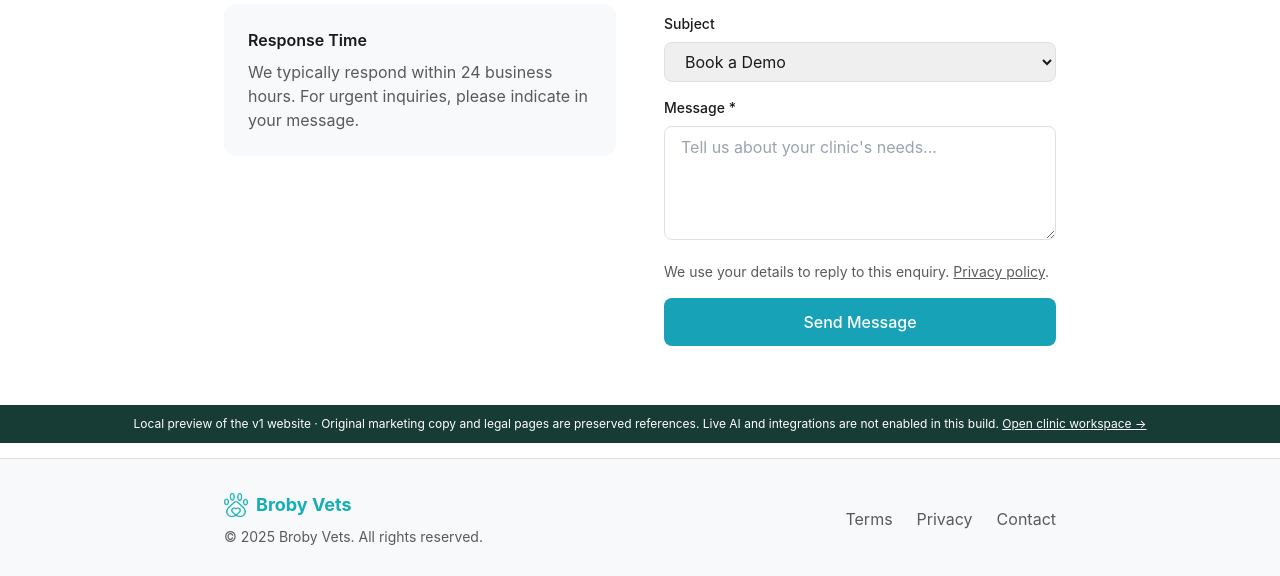
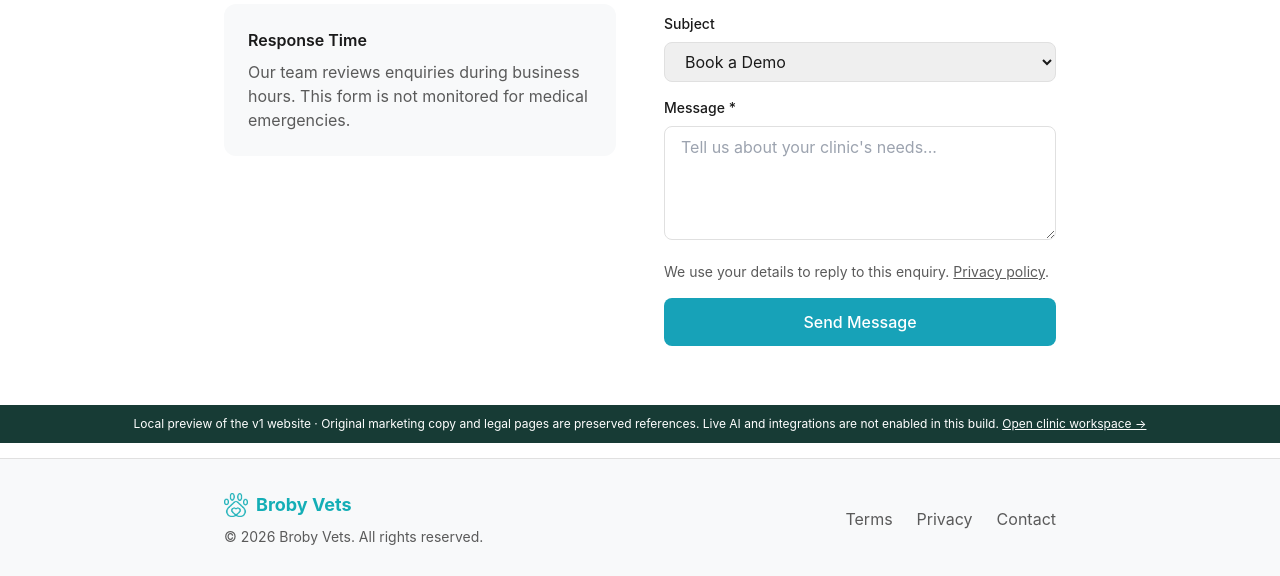
Before and after one commit to NeoDiuZ/broby-v2, a Next.js app in the folder web/: page /contact in a window 1280 px wide. Shown: the part 357-933 px from the top of the page. Built offline with nearby package versions, Linux system fonts and the light colour scheme.

Commit message:
Remove preview banner from public contact and legal pages

```diff
--- a/web/pages/_app.jsx
+++ b/web/pages/_app.jsx
@@ -2,7 +2,7 @@
  * @file _app.jsx
  * @description App-wide chrome. Loads global stylesheet, Plus Jakarta Sans
  * (used by /privacy /terms /dpa /subprocessors via tailwind `font-plus-jakarta`),
- * and the global staging banner.
+ * and a development-only preview banner.
  */
 
 import Head from 'next/head'
@@ -13,11 +13,11 @@ function MyApp({ Component, pageProps }) {
     <>
       <Head>
         <link rel="stylesheet" href="/marketing.css" />
-        <title>Broby Vets | Local website preview</title>
+        <title>Broby Vets</title>
         <link rel="icon" href="/favicon.ico" />
         <link rel="icon" type="image/png" href="/images/broby-logo.png" />
       </Head>
-      <StagingBanner />
+      {process.env.NODE_ENV !== 'production' && <StagingBanner />}
       <Component {...pageProps} />
     </>
   )
--- a/web/pages/contact.jsx
+++ b/web/pages/contact.jsx
@@ -115,8 +115,8 @@ export default function Contact() {
                   Response Time
                 </h3>
                 <p className="text-text-secondary">
-                  We typically respond within 24 business hours. For urgent inquiries,
-                  please indicate in your message.
+                  Our team reviews enquiries during business hours. This form is
+                  not monitored for medical emergencies.
                 </p>
               </div>
             </div>
@@ -235,7 +235,7 @@ export default function Contact() {
                   </div>
                 </div>
                 <p className="text-text-secondary text-sm">
-                  © 2025 Broby Vets. All rights reserved.
+                  © 2026 Broby Vets. All rights reserved.
                 </p>
               </div>
 
```
